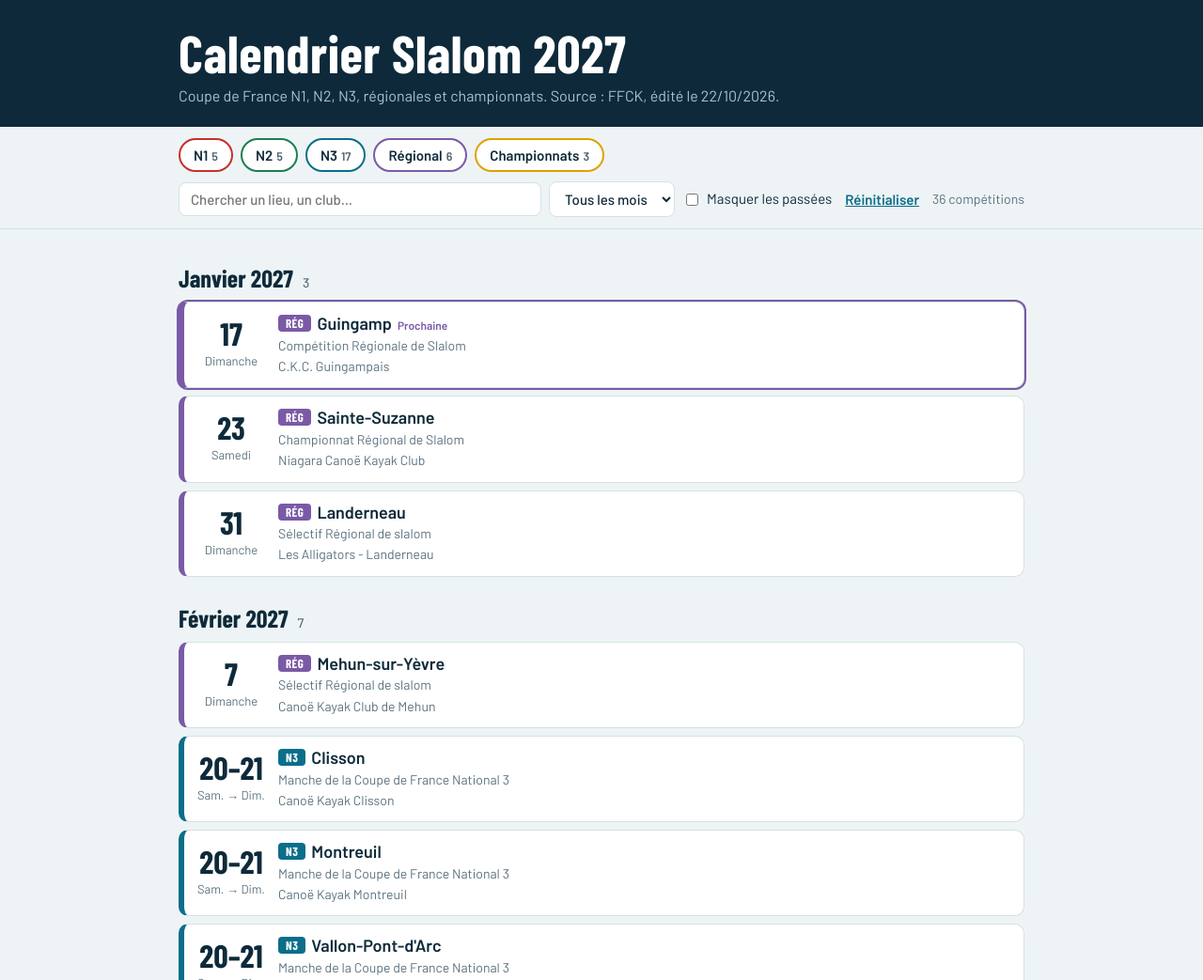
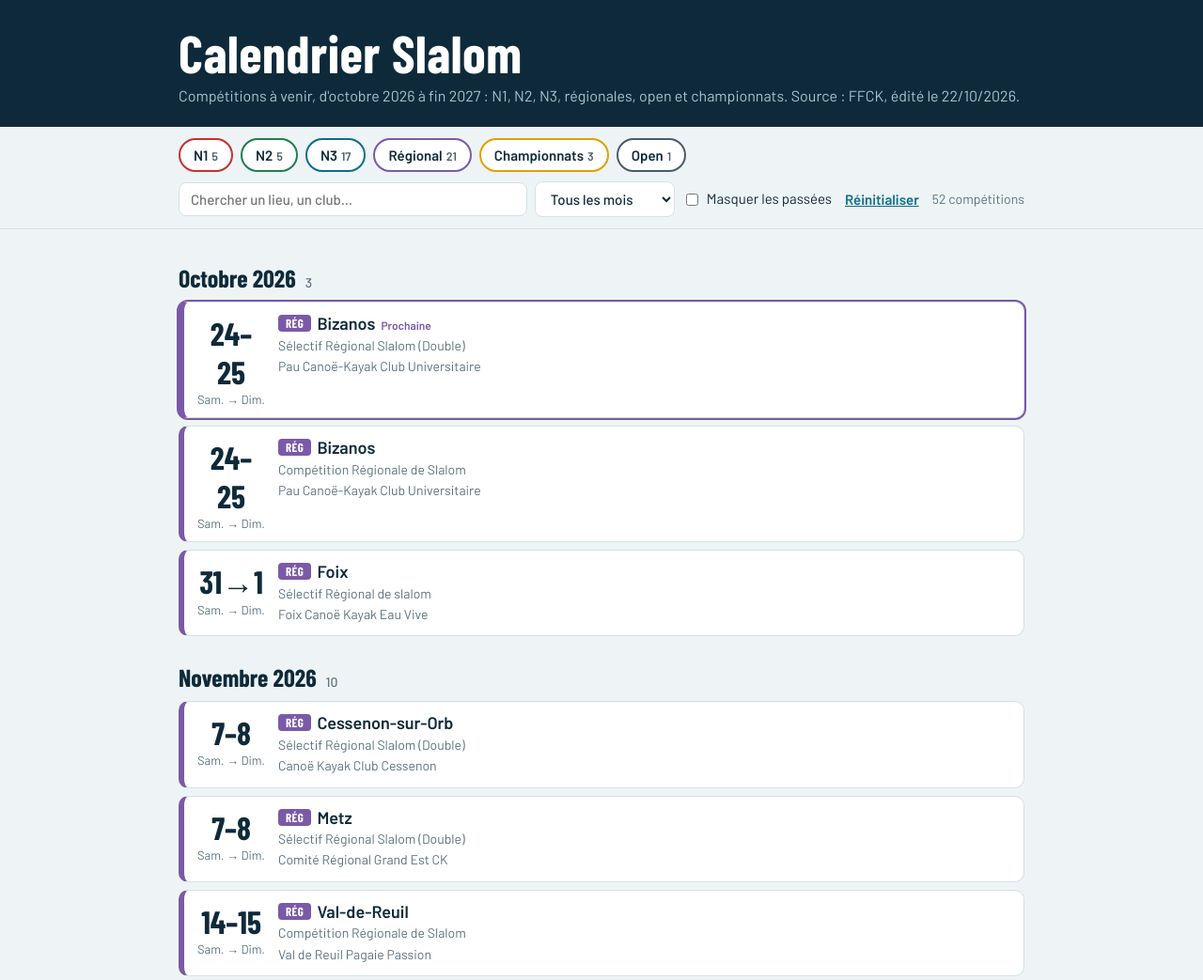
Before and after one commit to fanymrk/saison-slalom-calendrier, a plain HTML site: page index.html in a window 1280 px wide. Shown: the top 1043 px of the page at 94% size. Drawn offline with nearby package versions, Linux system fonts and the light colour scheme.

Commit message:
Update index.html

```diff
--- a/index.html
+++ b/index.html
@@ -3,14 +3,14 @@
 <head>
 <meta charset="utf-8">
 <meta name="viewport" content="width=device-width, initial-scale=1">
-<title>Calendrier Slalom 2027</title>
+<title>Calendrier Slalom 2026-2027</title>
 <meta name="description" content="Calendrier des compétitions de slalom 2027 : N1, N2, N3, régionales et championnats, avec filtres.">
 <link rel="preconnect" href="https://fonts.googleapis.com">
 <link rel="preconnect" href="https://fonts.gstatic.com" crossorigin>
 <link href="https://fonts.googleapis.com/css2?family=Barlow+Condensed:wght@600;700&family=Barlow:wght@400;500;600&display=swap" rel="stylesheet">
 <style>
 :root{--bg:#EEF4F5;--card:#fff;--ink:#0E2A3A;--mute:#5B7280;--line:#D5E1E5;--accent:#0B6E8A;
---n1:#C8302B;--n2:#1E7F4F;--n3:#0B6E8A;--r:#7A5AA6;--c:#E0A100}
+--n1:#C8302B;--n2:#1E7F4F;--n3:#0B6E8A;--r:#7A5AA6;--c:#E0A100;--o:#4A5D6B}
 *{box-sizing:border-box}
 body{margin:0;background:var(--bg);color:var(--ink);font:16px/1.45 Barlow,system-ui,sans-serif}
 header{background:var(--ink);color:#fff;padding:28px 20px 22px}
@@ -50,8 +50,8 @@ h2 span{font:500 14px Barlow,sans-serif;color:var(--mute)}
 </style>
 </head>
 <body>
-<header><div class="wrap"><h1>Calendrier Slalom 2027</h1>
-<p>Coupe de France N1, N2, N3, régionales et championnats. Source : FFCK, édité le 22/10/2026.</p></div></header>
+<header><div class="wrap"><h1>Calendrier Slalom</h1>
+<p>Compétitions à venir, d'octobre 2026 à fin 2027 : N1, N2, N3, régionales, open et championnats. Source : FFCK, édité le 22/10/2026.</p></div></header>
 
 <div class="bar"><div class="wrap">
 <div class="row" id="chips" role="group" aria-label="Niveau de compétition"></div>
@@ -67,6 +67,22 @@ h2 span{font:500 14px Barlow,sans-serif;color:var(--mute)}
 
 <script>
 const D=[
+["2026-10-24","2026-10-25","Sélectif Régional Slalom (Double)","Bizanos","Pau Canoë-Kayak Club Universitaire"],
+["2026-10-24","2026-10-25","Compétition Régionale de Slalom","Bizanos","Pau Canoë-Kayak Club Universitaire"],
+["2026-10-31","2026-11-01","Sélectif Régional de slalom","Foix","Foix Canoë Kayak Eau Vive"],
+["2026-11-07","2026-11-08","Sélectif Régional Slalom (Double)","Cessenon-sur-Orb","Canoë Kayak Club Cessenon"],
+["2026-11-07","2026-11-08","Sélectif Régional Slalom (Double)","Metz","Comité Régional Grand Est CK"],
+["2026-11-14","2026-11-15","Compétition Régionale de Slalom","Val-de-Reuil","Val de Reuil Pagaie Passion"],
+["2026-11-14","2026-11-15","Sélectif Régional Slalom (Double)","Orthez","Orthez Nautique C.K."],
+["2026-11-15","2026-11-15","Compétition Régionale de Slalom","Picquigny","Picquigny Vieille Somme"],
+["2026-11-21","2026-11-22","Sélectif Régional Slalom (Double)","Nay","U.S.C. Nay Canoë Kayak"],
+["2026-11-21","2026-11-22","Sélectif Régional Slalom (Double)","Angoulême","Angoulême Canoë Kayak"],
+["2026-11-28","2026-11-28","Short Race Beaurainville","Beaurainville","C.K.C. Beaurainvillois",1],
+["2026-11-29","2026-11-29","Championnat Régional de Slalom","Beaurainville","C.K.C. Beaurainvillois"],
+["2026-11-29","2026-11-29","Compétition Régionale de Slalom","Lannion","Lannion Canoë Kayak"],
+["2026-12-06","2026-12-06","Sélectif Régional de slalom","Pont-Aven","La Pagaie des Avens"],
+["2026-12-12","2026-12-13","Championnat Régional de Slalom","Inzinzac-Lochrist","Club Loisirs Pop. Lochrist"],
+["2026-12-12","2026-12-13","Compétition Régionale de Slalom","Mirande","Club Mirandais de Canoë Kayak"],
 ["2027-01-17","2027-01-17","Compétition Régionale de Slalom","Guingamp","C.K.C. Guingampais"],
 ["2027-01-23","2027-01-23","Championnat Régional de Slalom","Sainte-Suzanne","Niagara Canoë Kayak Club"],
 ["2027-01-31","2027-01-31","Sélectif Régional de slalom","Landerneau","Les Alligators - Landerneau"],
@@ -104,11 +120,12 @@ const D=[
 ["2027-10-09","2027-10-10","Championnat de France Slalom Élite","Épinal","Golbey Épinal St Nabord"],
 ["2027-10-30","2027-10-31","Finale de la Coupe de France National 3","Vaires-sur-Marne","Comité Régional Île-de-France CK"]
 ];
-const L={N1:["N1","var(--n1)"],N2:["N2","var(--n2)"],N3:["N3","var(--n3)"],R:["Régional","var(--r)"],C:["Championnats","var(--c)"]};
+const L={N1:["N1","var(--n1)"],N2:["N2","var(--n2)"],N3:["N3","var(--n3)"],R:["Régional","var(--r)"],C:["Championnats","var(--c)"],O:["Open","var(--o)"]};
 const lvl=n=>/National 1/.test(n)?"N1":/National 2/.test(n)?"N2":/National 3/.test(n)?"N3":/Régional/.test(n)?"R":"C";
-const E=D.map(([s,e,n,l,o])=>({s,e,n,l,o,k:lvl(n),h:(n+l+o).toLowerCase()}));
+const E=D.map(([s,e,n,l,o,op])=>({s,e,n,l,o,k:op?"O":lvl(n),h:(n+l+o).toLowerCase()}));
 const $=id=>document.getElementById(id);
 const norm=t=>t.toLowerCase().normalize("NFD").replace(/[\u0300-\u036f]/g,"");
+E.sort((a,b)=>a.s.localeCompare(b.s)||a.e.localeCompare(b.e));
 E.forEach(x=>x.h=norm(x.n+" "+x.l+" "+x.o));
 const mois=d=>new Date(d+"T12:00").toLocaleDateString("fr-FR",{month:"long",year:"numeric"});
 const fm=(d,o)=>new Date(d+"T12:00").toLocaleDateString("fr-FR",o);
```
